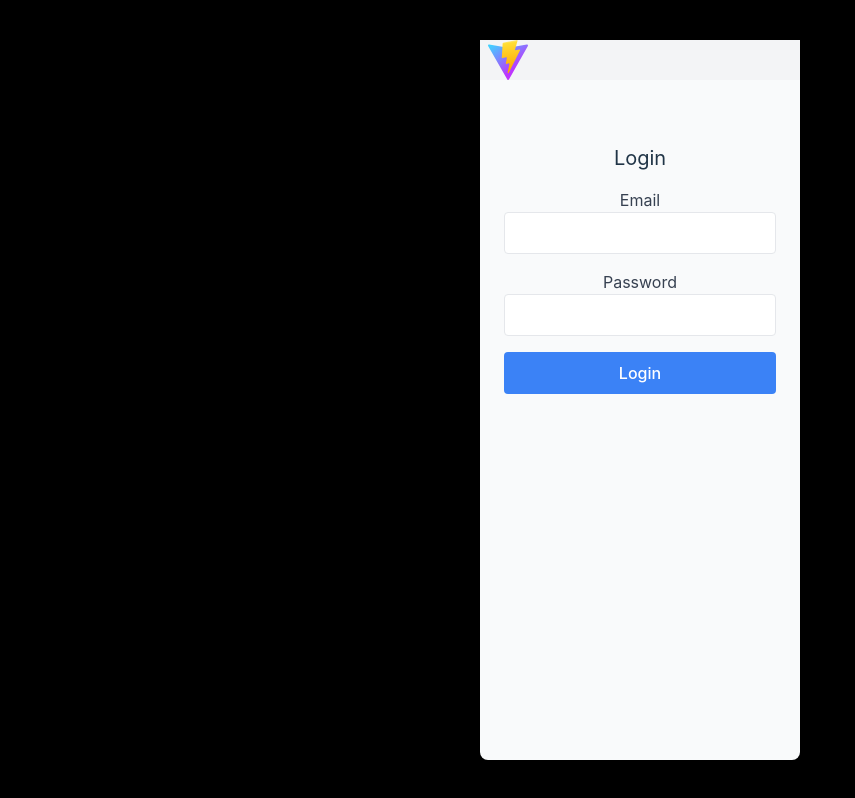
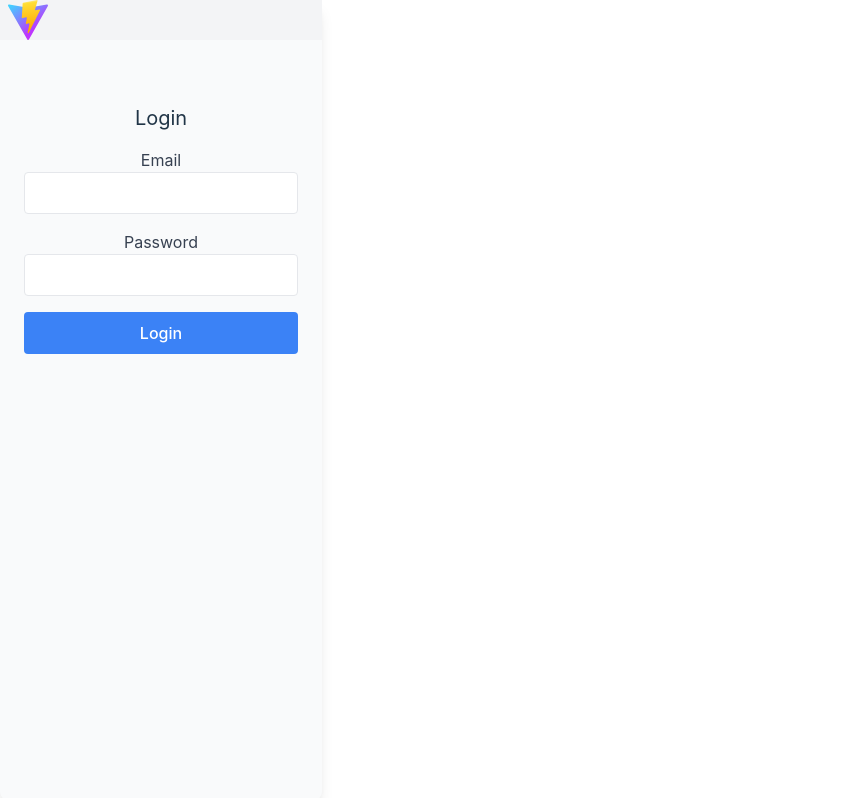
Before and after one commit to JoshuaW13/ConceptFitness, a React (Vite) app in the folder conceptFitness/: page / in a window 1280 px wide. Shown: the whole page, without its empty margins (0-855 px from the left). Built offline with nearby package versions, Linux system fonts and the light colour scheme.

Commit message:
Changing formatting

```diff
--- a/conceptFitness/src/App.css
+++ b/conceptFitness/src/App.css
@@ -3,9 +3,8 @@
 @tailwind utilities;
 
 #root {
-  max-width: 1280px;
-  margin: 0 auto;
-  padding: 2rem;
+  margin: 0 ;
+  padding: 0;
   text-align: center;
 }
 
--- a/conceptFitness/src/App.jsx
+++ b/conceptFitness/src/App.jsx
@@ -11,7 +11,7 @@ import ExerciseLogs from './pages/ExerciseLogs.jsx';
 function App() {
   return (
     <Router>
-      <div className="w-[25vw] h-[90vh] bg-gray-50 rounded-lg shadow-lg flex items-center justify-center">
+      <div className="w-[100%] h-[100%] bg-gray-50 rounded-lg shadow-lg flex items-center justify-center">
         <Routes>
           <Route path="/" element={<Login />} />
           <Route path="/home" element={<Home />} />
--- a/conceptFitness/src/index.css
+++ b/conceptFitness/src/index.css
@@ -6,6 +6,9 @@
   font-family: Inter, system-ui, Avenir, Helvetica, Arial, sans-serif;
   line-height: 1.5;
   font-weight: 400;
+
+  width: 100%;
+  height: 100%;
 
   color-scheme: light dark;
   color: rgba(255, 255, 255, 0.87);
@@ -27,14 +30,12 @@ a:hover {
 }
 
 body {
+  display: flex;
+  width: 100vw;
+  height: 100vh;
   margin: 0;
   padding:0;
-  display: flex;
-  place-items: center;
-  min-width: 320px;
-  min-height: 100vh;
   overflow: hidden;
-  background-color: black;
 }
 
 h1 {
```
